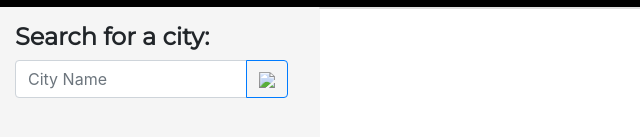
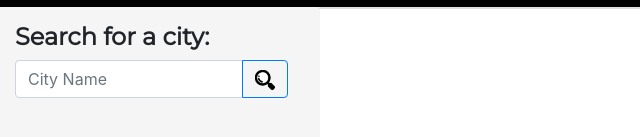
Before and after one commit to ArminGhsm/Weather-Dashboard, a plain HTML site: page index.html in a window 1280 px wide. Shown: the part 121-258 px from the top of the page, 0-640 px from the left. Drawn offline with nearby package versions, Linux system fonts and the light colour scheme.

Commit message:
Search icon fixed.

```diff
--- a/index.html
+++ b/index.html
@@ -29,7 +29,7 @@
                     <input type="text" class="form-control" id="cityInput" placeholder="City Name" aria-label="Recipient's username" aria-describedby="button-addon2">
                     <div class="input-group-append">
                         <button class="btn btn-outline-primary" type="button" id="citySearchBtn">
-                            <img src="Assets/search.png" width="20px"/></button>
+                            <img src="search.png" width="20px"/></button>
                         </div>
                     </div>
                     <!-- City Table List -->
```
